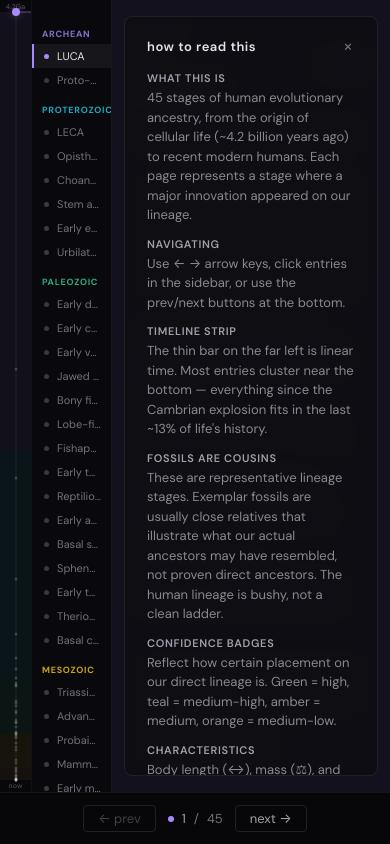
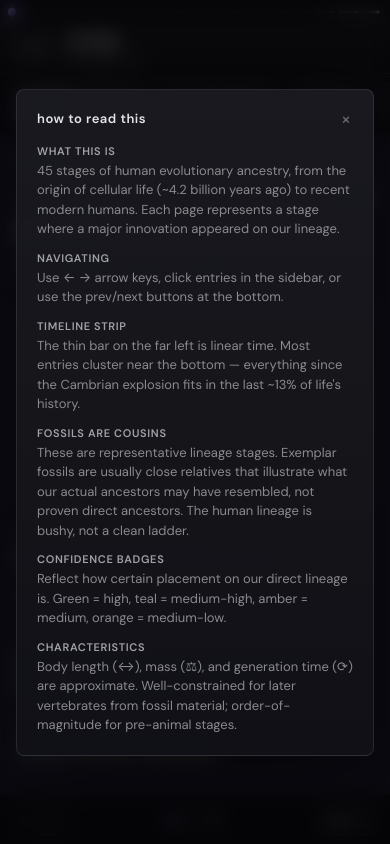
Before and after one commit to hxxru/AOOA, a React (Vite) app: page / in a window 390 px wide. Built offline with nearby package versions, Linux system fonts and the light colour scheme.

Commit message:
Improve timeline navigation and mobile layout

```diff
--- a/src/App.jsx
+++ b/src/App.jsx
@@ -2,8 +2,6 @@ import { useCallback, useEffect, useMemo, useRef, useState } from "react";
 import content from "../content/stages.json";
 
 const ENTRIES = content.stages;
-const MAX_MYA = 4200;
-
 const ERA_CONFIG = {
   archean: {
     label: "Archean",
@@ -44,8 +42,6 @@ const ERA_CONFIG = {
 
 const ERA_ORDER = ["archean", "proterozoic", "paleozoic", "mesozoic", "cenozoic"];
 
-const myaToPercent = (mya) => (1 - mya / MAX_MYA) * 100;
-
 function getConfidenceColor(confidence) {
   const value = confidence.toLowerCase();
   if (value.startsWith("high")) return "#4ade80";
@@ -84,21 +80,31 @@ function DataField({ label, children }) {
 
 function TimelineStrip({ current }) {
   const entry = ENTRIES[current];
-  const era = ERA_CONFIG[entry.era];
   const PAD = 12;
+  const visibleWindowMya = Math.max(entry.mya, 0.1);
+  const visibleEntries = ENTRIES.slice(current);
 
   // Patched from the original JSX. The first version used CSS calc() multiplication
   // with mixed units, which is invalid/fragile. These helpers move the multiplication
   // into JS and leave CSS with simple percentage + px or percentage - px expressions.
   const timelinePos = (pct) => `calc(${pct}% + ${PAD - (pct / 100) * PAD * 2}px)`;
   const timelineHeight = (pct) => `calc(${pct}% - ${(pct / 100) * PAD * 2}px)`;
+  const visiblePercent = (mya) => (1 - mya / visibleWindowMya) * 100;
 
   return (
-    <div className="timeline-strip" aria-hidden="true">
+    <div className="timeline-strip" aria-label={`Timeline from ${entry.time} to now`}>
+      {current > 0 && (
+        <div className="timeline-collapsed-history" title={`${current} earlier stages collapsed`} />
+      )}
+
       {ERA_ORDER.map((key) => {
         const e = ERA_CONFIG[key];
-        const top = myaToPercent(e.startMya);
-        const bottom = myaToPercent(e.endMya);
+        const olderEdge = Math.min(e.startMya, visibleWindowMya);
+        const newerEdge = Math.max(e.endMya, 0);
+        if (olderEdge <= newerEdge) return null;
+
+        const top = visiblePercent(olderEdge);
+        const bottom = visiblePercent(newerEdge);
         return (
           <div
             key={key}
@@ -114,15 +120,16 @@ function TimelineStrip({ current }) {
 
       <div className="timeline-center-line" style={{ top: PAD, bottom: PAD }} />
 
-      {ENTRIES.map((candidate, index) => {
-        const pct = myaToPercent(candidate.mya);
-        const isCurrent = index === current;
+      {visibleEntries.map((candidate, offset) => {
+        const pct = visiblePercent(candidate.mya);
+        const isCurrent = offset === 0;
         const color = ERA_CONFIG[candidate.era].color;
         return (
           <div
             key={candidate.id}
             className="timeline-dot"
             style={{
+              "--timeline-pos": timelinePos(pct),
               top: timelinePos(pct),
               width: isCurrent ? 8 : 3,
               height: isCurrent ? 8 : 3,
@@ -136,42 +143,61 @@ function TimelineStrip({ current }) {
 
       <div
         className="timeline-current-tick"
-        style={{ top: timelinePos(myaToPercent(entry.mya)), background: era.color }}
+        style={{
+          "--timeline-pos": timelinePos(visiblePercent(entry.mya)),
+          top: timelinePos(visiblePercent(entry.mya)),
+          background: ERA_CONFIG[entry.era].color,
+        }}
       />
 
       <div className="timeline-label timeline-label-now">now</div>
-      <div className="timeline-label timeline-label-deep">4.2Ga</div>
+      <div className="timeline-label timeline-label-current">{entry.time}</div>
     </div>
   );
 }
 
 function EntryList({ current, onSelect }) {
-  const activeRef = useRef(null);
   const scrollRef = useRef(null);
+  const currentEntry = ENTRIES[current];
+  const earlierCount = current;
+  const remainingCount = ENTRIES.length - current;
+  const remainingLabel = remainingCount === 1 ? "final stage" : `${remainingCount} stages left`;
 
   useEffect(() => {
-    if (!activeRef.current || !scrollRef.current) return;
-    const container = scrollRef.current;
-    const active = activeRef.current;
-    const top = active.offsetTop - container.offsetTop - container.clientHeight / 2 + active.clientHeight / 2;
-    container.scrollTo({ top, behavior: "smooth" });
+    scrollRef.current?.scrollTo({ top: 0, left: 0, behavior: "auto" });
   }, [current]);
 
   const grouped = useMemo(() => {
     const items = [];
     let lastEra = null;
-    ENTRIES.forEach((entry, index) => {
+    ENTRIES.slice(current).forEach((entry, offset) => {
       if (entry.era !== lastEra) {
         items.push({ type: "era", era: entry.era });
         lastEra = entry.era;
       }
-      items.push({ type: "entry", entry, index });
+      items.push({ type: "entry", entry, index: current + offset });
     });
     return items;
-  }, []);
+  }, [current]);
 
   return (
     <nav className="entry-list" aria-label="Ancestor stages">
+      <div className="entry-list-status">
+        <button
+          type="button"
+          className="earlier-collapse"
+          onClick={() => onSelect(current - 1)}
+          disabled={earlierCount === 0}
+          aria-label={earlierCount > 0 ? `Go to previous stage, ${earlierCount} earlier stages` : "At earliest stage"}
+        >
+          {earlierCount > 0 ? `${earlierCount} earlier` : "origin"}
+        </button>
+        <div className="entry-list-current-time">
+          <span>{currentEntry.time}</span>
+          <small>{remainingLabel}</small>
+        </div>
+      </div>
+
       <div ref={scrollRef} className="entry-list-scroll">
         {grouped.map((item) => {
           if (item.type === "era") {
@@ -190,10 +216,12 @@ function EntryList({ current, onSelect }) {
           return (
             <button
               key={entry.id}
-              ref={active ? activeRef : null}
               type="button"
               className={`entry-list-item ${active ? "is-active" : ""}`}
-              style={{ borderLeftColor: active ? cfg.color : "transparent" }}
+              style={{
+                "--entry-color": cfg.color,
+                borderLeftColor: active ? cfg.color : "transparent",
+              }}
               onClick={() => onSelect(index)}
             >
               <span
@@ -264,7 +292,7 @@ function PageContent({ entry }) {
   );
 }
 
-function InfoPanel({ onClose }) {
+function InfoModal({ onClose }) {
   const blocks = [
     {
       head: "what this is",
@@ -293,7 +321,14 @@ function InfoPanel({ onClose }) {
   ];
 
   return (
-    <aside className="info-panel" aria-label="How to read this visualization">
+    <div className="info-modal-backdrop" role="presentation" onClick={onClose}>
+      <aside
+        className="info-modal"
+        role="dialog"
+        aria-modal="true"
+        aria-label="How to read this visualization"
+        onClick={(event) => event.stopPropagation()}
+      >
         <div className="info-panel-header">
           <span>how to read this</span>
           <button type="button" onClick={onClose} aria-label="Close info panel">×</button>
@@ -305,6 +340,7 @@ function InfoPanel({ onClose }) {
           </div>
         ))}
       </aside>
+    </div>
   );
 }
 
@@ -323,6 +359,14 @@ export default function App() {
 
   useEffect(() => {
     const handler = (event) => {
+      if (infoOpen) {
+        if (event.key === "Escape") {
+          event.preventDefault();
+          setInfoOpen(false);
+        }
+        return;
+      }
+
       if (event.key === "ArrowRight" || event.key === "ArrowDown") {
         event.preventDefault();
         go(1);
@@ -343,7 +387,7 @@ export default function App() {
 
     window.addEventListener("keydown", handler);
     return () => window.removeEventListener("keydown", handler);
-  }, [go]);
+  }, [go, infoOpen]);
 
   const entry = ENTRIES[idx];
   const era = ERA_CONFIG[entry.era];
@@ -365,7 +409,7 @@ export default function App() {
             </button>
           )}
 
-          {infoOpen && <InfoPanel onClose={() => setInfoOpen(false)} />}
+          {infoOpen && <InfoModal onClose={() => setInfoOpen(false)} />}
         </div>
       </div>
 
--- a/src/styles.css
+++ b/src/styles.css
@@ -62,8 +62,8 @@ button {
 }
 
 .sidebar-shell {
-  width: 240px;
-  min-width: 240px;
+  width: 272px;
+  min-width: 272px;
   display: flex;
   height: 100%;
   border-right: 1px solid rgba(255, 255, 255, 0.06);
@@ -71,13 +71,31 @@ button {
 }
 
 .timeline-strip {
-  width: 40px;
-  min-width: 40px;
+  width: 46px;
+  min-width: 46px;
   height: 100%;
   position: relative;
   background: #08080c;
   border-right: 1px solid rgba(255, 255, 255, 0.04);
   overflow: hidden;
+}
+
+.timeline-collapsed-history {
+  position: absolute;
+  top: 0;
+  left: 0;
+  right: 0;
+  z-index: 4;
+  height: 14px;
+  background: repeating-linear-gradient(
+    to bottom,
+    rgba(255, 255, 255, 0.16),
+    rgba(255, 255, 255, 0.16) 1px,
+    transparent 1px,
+    transparent 4px
+  );
+  border-bottom: 1px solid rgba(255, 255, 255, 0.1);
+  opacity: 0.45;
 }
 
 .timeline-era-band {
@@ -128,20 +146,91 @@ button {
   bottom: 2px;
 }
 
-.timeline-label-deep {
+.timeline-label-current {
   top: 2px;
+  z-index: 5;
+  color: #a1a1aa;
+  line-height: 1.05;
+  white-space: normal;
 }
 
 .entry-list {
   flex: 1;
   min-width: 0;
   height: 100%;
+  display: flex;
+  flex-direction: column;
+}
+
+.entry-list-status {
+  display: grid;
+  grid-template-columns: minmax(64px, auto) 1fr;
+  align-items: center;
+  gap: 10px;
+  min-height: 56px;
+  padding: 10px 12px;
+  border-bottom: 1px solid rgba(255, 255, 255, 0.06);
+  background:
+    linear-gradient(180deg, rgba(255, 255, 255, 0.04), rgba(255, 255, 255, 0.01)),
+    rgba(0, 0, 0, 0.18);
+}
+
+.earlier-collapse {
+  min-width: 0;
+  padding: 5px 7px;
+  border: 1px solid rgba(255, 255, 255, 0.08);
+  border-radius: 4px;
+  background: rgba(255, 255, 255, 0.04);
+  color: #a1a1aa;
+  cursor: pointer;
+  font-size: 10px;
+  line-height: 1;
+  white-space: nowrap;
+}
+
+.earlier-collapse:not(:disabled):hover,
+.earlier-collapse:not(:disabled):focus-visible {
+  border-color: rgba(255, 255, 255, 0.18);
+  background: rgba(255, 255, 255, 0.08);
+  outline: none;
+}
+
+.earlier-collapse:disabled {
+  color: #52525b;
+  cursor: default;
+}
+
+.entry-list-current-time {
+  min-width: 0;
+}
+
+.entry-list-current-time span,
+.entry-list-current-time small {
+  display: block;
+  overflow: hidden;
+  text-overflow: ellipsis;
+  white-space: nowrap;
+}
+
+.entry-list-current-time span {
+  color: #e4e4e7;
+  font-size: 15px;
+  font-weight: 600;
+}
+
+.entry-list-current-time small {
+  margin-top: 2px;
+  color: #71717a;
+  font-size: 10px;
+  letter-spacing: 0.04em;
+  text-transform: uppercase;
 }
 
 .entry-list-scroll {
-  height: 100%;
+  min-height: 0;
+  flex: 1;
   overflow-y: auto;
-  padding: 16px 0;
+  padding: 8px 0 16px;
   scrollbar-width: thin;
   scrollbar-color: #333 transparent;
 }
@@ -390,19 +479,28 @@ h1 {
   outline: none;
 }
 
-.info-panel {
-  position: absolute;
-  top: 16px;
-  right: 16px;
-  z-index: 10;
-  width: min(340px, calc(100vw - 40px));
-  max-height: calc(100% - 32px);
+.info-modal-backdrop {
+  position: fixed;
+  inset: 0;
+  z-index: 50;
+  display: grid;
+  place-items: center;
+  padding: 24px;
+  background: rgba(5, 5, 8, 0.48);
+  backdrop-filter: blur(10px);
+}
+
+.info-modal {
+  width: min(620px, 100%);
+  max-height: min(720px, calc(100vh - 48px));
   overflow-y: auto;
-  padding: 20px 22px;
-  border: 1px solid rgba(255, 255, 255, 0.08);
+  padding: 24px 26px 26px;
+  border: 1px solid rgba(255, 255, 255, 0.1);
   border-radius: 8px;
-  background: rgba(14, 14, 20, 0.95);
-  backdrop-filter: blur(12px);
+  background:
+    linear-gradient(180deg, rgba(255, 255, 255, 0.06), rgba(255, 255, 255, 0.02)),
+    rgba(12, 12, 18, 0.96);
+  box-shadow: 0 24px 80px rgba(0, 0, 0, 0.5);
   scrollbar-width: thin;
   scrollbar-color: #333 transparent;
 }
@@ -505,13 +603,13 @@ h1 {
 
 @media (max-width: 760px) {
   .sidebar-shell {
-    width: 172px;
-    min-width: 172px;
+    width: 220px;
+    min-width: 220px;
   }
 
   .timeline-strip {
-    width: 32px;
-    min-width: 32px;
+    width: 36px;
+    min-width: 36px;
   }
 
   .entry-era-label {
@@ -528,10 +626,12 @@ h1 {
     padding: 28px 22px 28px;
   }
 
-  .info-panel {
-    left: 12px;
-    right: 12px;
-    width: auto;
+  .info-modal-backdrop {
+    padding: 16px;
+  }
+
+  .info-modal {
+    max-height: calc(100dvh - 32px);
   }
 
   .bottom-nav {
@@ -539,7 +639,7 @@ h1 {
   }
 }
 
-@media (max-width: 560px) {
+@media (max-width: 620px) {
   body {
     overflow: auto;
   }
@@ -549,17 +649,135 @@ h1 {
     height: 100dvh;
   }
 
+  .content-row {
+    flex-direction: column;
+  }
+
   .sidebar-shell {
-    width: 112px;
-    min-width: 112px;
+    width: 100%;
+    min-width: 0;
+    height: 136px;
+    min-height: 136px;
+    border-right: 0;
+    border-bottom: 1px solid rgba(255, 255, 255, 0.06);
+    flex-direction: column;
+  }
+
+  .timeline-strip {
+    width: 100%;
+    min-width: 0;
+    height: 24px;
+    min-height: 24px;
+    border-right: 0;
+    border-bottom: 1px solid rgba(255, 255, 255, 0.04);
+  }
+
+  .timeline-center-line {
+    top: 50% !important;
+    bottom: auto !important;
+    left: 12px;
+    right: 12px;
+    width: auto;
+    height: 1px;
+    transform: translateY(-0.5px);
+  }
+
+  .timeline-era-band {
+    display: none;
+  }
+
+  .timeline-dot,
+  .timeline-current-tick {
+    left: var(--timeline-pos, 50%) !important;
+    top: 50% !important;
+  }
+
+  .timeline-current-tick {
+    width: 1px;
+    height: 14px;
+    transform: translate(-0.5px, -50%);
+  }
+
+  .timeline-label-current,
+  .timeline-label-now,
+  .timeline-collapsed-history {
+    display: none;
+  }
+
+  .entry-list {
+    height: 112px;
+  }
+
+  .entry-list-status {
+    min-height: 42px;
+    grid-template-columns: auto 1fr;
+    padding: 7px 12px;
+  }
+
+  .entry-list-scroll {
+    display: flex;
+    gap: 6px;
+    overflow-x: auto;
+    overflow-y: hidden;
+    padding: 8px 12px 10px;
+  }
+
+  .entry-era-label {
+    display: none;
+  }
+
+  .entry-list-item {
+    width: auto;
+    min-width: 132px;
+    max-width: 180px;
+    height: 38px;
+    flex: 0 0 auto;
+    padding: 7px 10px;
+    border-left: 0;
+    border-bottom: 2px solid transparent;
+    border-radius: 6px;
+    background: rgba(255, 255, 255, 0.03);
+  }
+
+  .entry-list-item.is-active {
+    border-bottom-color: var(--entry-color);
   }
 
   .entry-list-name {
-    font-size: 11px;
+    font-size: 12px;
   }
 
-  .entry-era-label {
-    font-size: 9px;
-    letter-spacing: 0.08em;
+  .page-content {
+    padding: 24px 16px 28px;
+  }
+
+  .page-header-row,
+  h1,
+  .stage-group,
+  .illustration-placeholder,
+  .stage-fields,
+  .explainer-placeholder {
+    max-width: none;
+  }
+
+  .info-toggle {
+    top: 12px;
+    right: 12px;
+  }
+
+  .bottom-nav {
+    height: 50px;
+    min-height: 50px;
+    justify-content: space-between;
+    padding: 0 12px;
+    gap: 8px;
+  }
+
+  .bottom-nav button {
+    padding: 6px 10px;
+  }
+
+  .info-modal {
+    padding: 20px;
   }
 }
```
Lines whose indentation alone changed are shown as unchanged.
